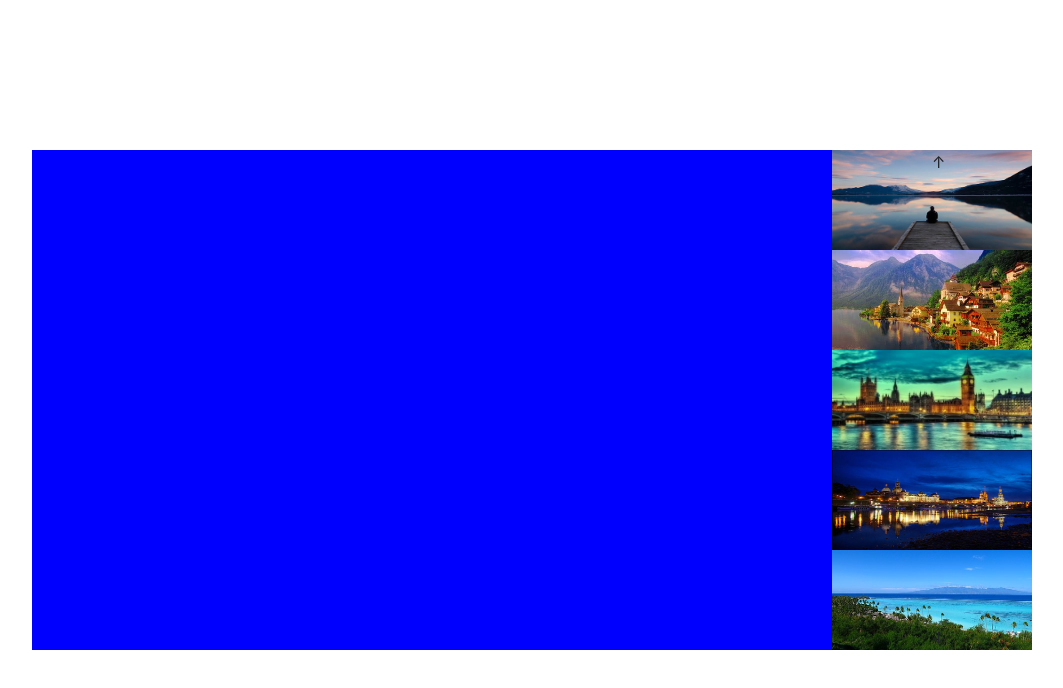
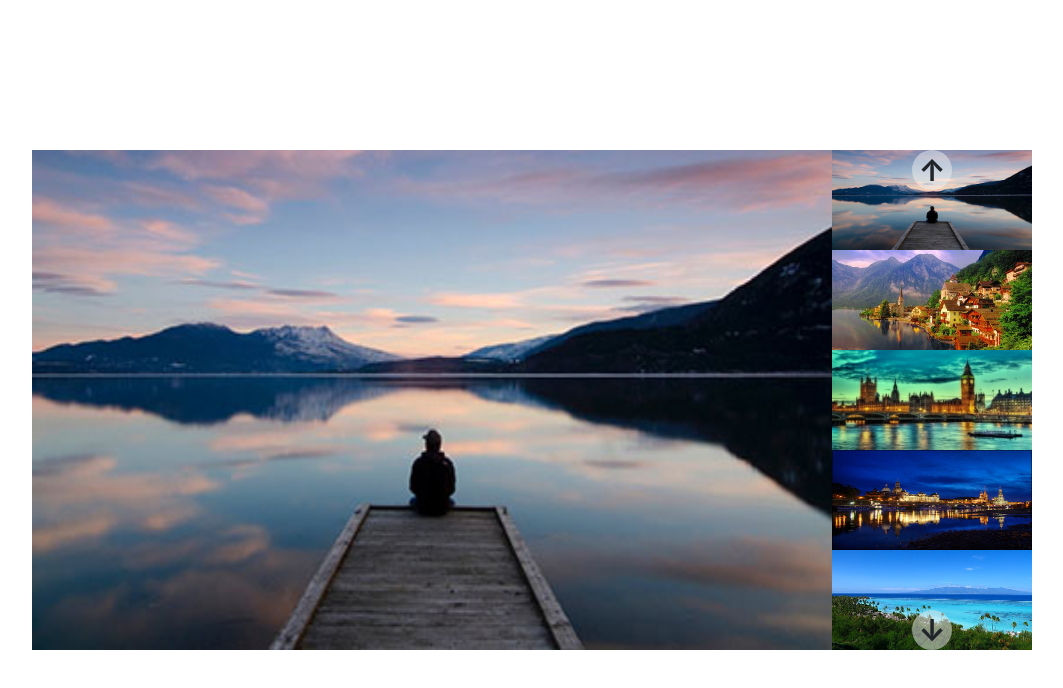
Before and after one commit to Masadavide/js-array-carousel, a plain HTML site: page index.html in a window 1280 px wide. Shown: the whole page, without its empty margins (108-1171 px from the left). Drawn offline with nearby package versions, Linux system fonts and the light colour scheme.

Commit message:
da correggere

```diff
--- a/index.html
+++ b/index.html
@@ -12,7 +12,7 @@
     <div class="container position-relative">
         <div class="main position-absolute top-50 start-50 translate-middle d-flex">
             <div class="center">
-                <div class="item_container"></div>
+                <div class="items_container"></div>
             </div>
             <div class="lateral d-flex flex-column position-relative">
                 <img src="img/01.jpg" alt="">
@@ -21,8 +21,8 @@
                 <img src="img/04.jpg" alt="">
                 <img src="img/05.jpg" alt="">
 
-                <div class="prev position-absolute top-0 start-50">&uarr;</div>
-                <div class="next position-absolute bottom-0 start-50">&darr;</div>
+                <div class="prev position-absolute top-0 text-center">&uarr;</div>
+                <div class="next position-absolute bottom-0 text-center">&darr;</div>
             </div>
         </div>
     </div>
--- a/myscript.js
+++ b/myscript.js
@@ -21,3 +21,36 @@ const text = [
     'Lorem ipsum, dolor sit amet consectetur adipisicing elit. Et temporibus voluptatum suscipit tempore aliquid deleniti aut veniam inventore eligendi ex ad ullam,',
     'Et temporibus voluptatum suscipit tempore aliquid deleniti aut veniam inventore eligendi ex ad ullam,',
 ] */
+
+let itemsContent = '';
+let elementActive = 0;
+
+for (let i = 0; i < items.length; i++){
+    itemsContent += `
+        <div class="item" id="item-${i}">
+            <img src="${items[i]}" alt="">
+        </div>`;
+}
+
+const itemsContainer = document.querySelector('.items_container');
+itemsContainer.innerHTML = itemsContent;
+
+const itemsActive = document.getElementById('item-'+elementActive);
+itemsActive.classList.add('active');
+
+const prev = document.querySelector('.prev');
+const next = document.querySelector('.next');
+
+prev.addEventListener('click', function() {
+    elementActive--;
+    itemsActive.classList.remove('active');
+    itemsActive = document.getElementById('item-'+elementActive);
+    itemsActive.classList.add('active');
+
+});
+next.addEventListener('click', function() {
+    elementActive++;
+    itemsActive.classList.remove('active');
+    itemsActive = document.getElementById('item-'+elementActive);
+    itemsActive.classList.add('active');
+});
--- a/style.css
+++ b/style.css
@@ -15,8 +15,16 @@
 }
 
 .center{
-    background-color: blue;
     width: 800px;
+    height: 100%;
+}
+
+.item{
+    height: 500px;
+}
+
+.center img{
+    width: 100%;
     height: 100%;
 }
 
@@ -25,7 +33,29 @@
     height: 100%;
 }
 
-img{
+.lateral img{
     width: 100%;
     height: calc(100% / 5);
 }
+
+.item{
+    display: none;
+}
+
+.item.active{
+    display: block;
+}
+
+.prev, .next{
+    line-height: 40px;
+    width: 40px;
+    height: 40px;
+    font-size: 30px;
+    font-weight: bold;
+    background-color: rgba(240, 240, 240, 0.5);
+    border-radius: 50%;
+    cursor: pointer;
+    padding: 0 4px;
+    left: 50%;
+    transform: translate(-50%);
+}
```
